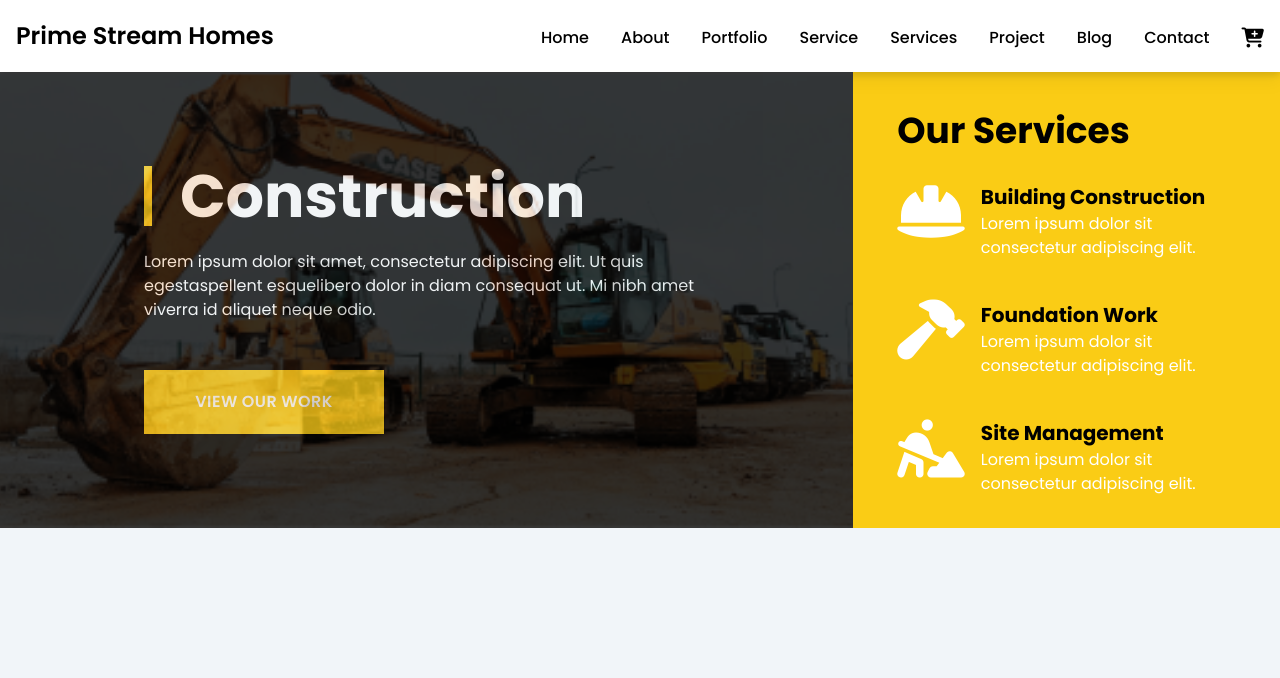
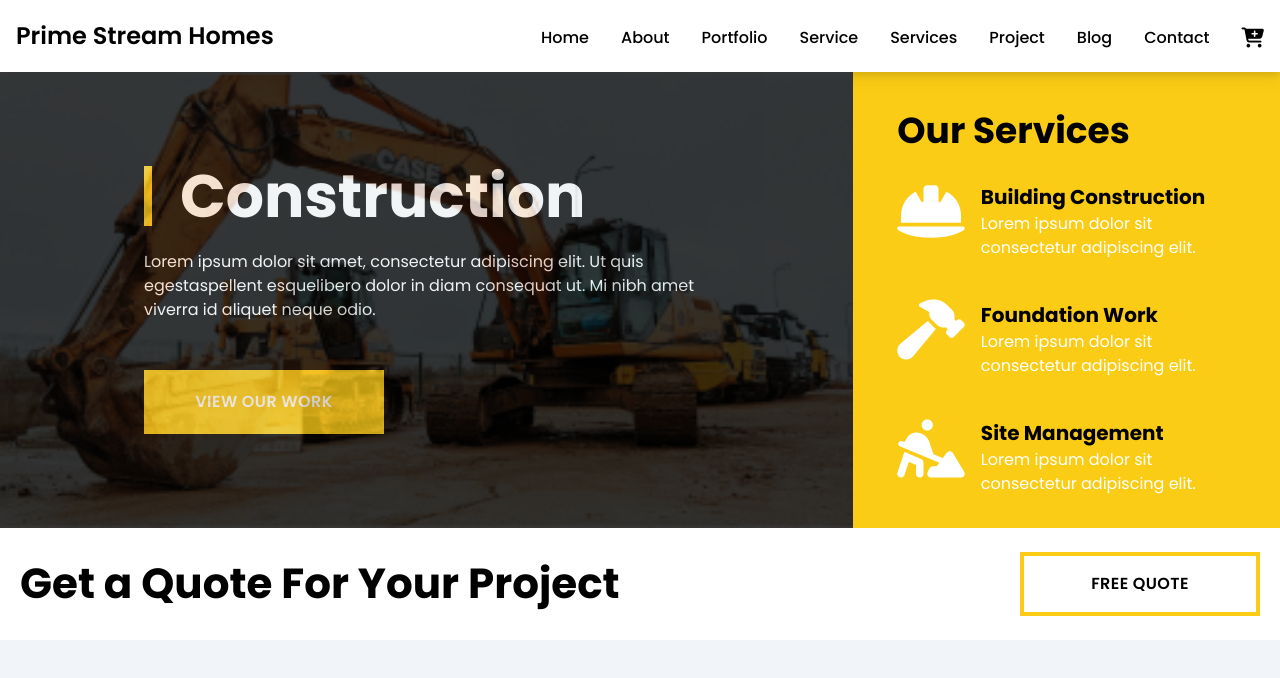
Before and after one commit to mdhamimulhaque/Prime-Stream-Homes, a website: page index.html in a window 1280 px wide. Drawn offline with Linux system fonts and the light colour scheme.

Commit message:
quote section done

```diff
--- a/index.html
+++ b/index.html
@@ -74,7 +74,7 @@
         <!-- right side -->
         <div class="banner_right col-span-12 xl:col-span-4 bg-yellow-400 px-5 lg:px-11 py-20 xl:py-8">
             <h3>Our Services</h3>
-            <div class="banner_services_area flex flex-wrap justify-between  md:flex-row mt-6 ">
+            <div class="banner_services_area flex flex-wrap justify-between md:flex-row 2xl:flex-col mt-6 ">
                 <div class="banner_service_box flex flex-col md:flex-row gap-4 mb-10">
                     <div class="icon text-6xl text-white">
                         <i class="fa-solid fa-helmet-safety"></i>
@@ -106,6 +106,16 @@
         </div>
     </section>
     <!-- top banner section end-->
+    <!-- free quote start -->
+    <section class="free_quote_area pb-6 pt-3 bg-white px-5">
+        <div class="free_quote_container container mx-auto flex flex-wrap justify-between">
+            <h2 class="mt-3">Get a Quote For Your Project</h2>
+            <button
+                class="btn mt-3 border-yellow-400 hover:bg-yellow-400 hover:text-white transition-all duration-300">FREE
+                QUOTE</button>
+        </div>
+    </section>
+    <!-- free quote end -->
 
 </body>
 
--- a/src/style.css
+++ b/src/style.css
@@ -10,7 +10,7 @@
 /* base reset */
 @layer base{
     h2{
-        font-size:3.4375rem;
+        font-size:2.625rem;
         font-weight:700;
     }
     h3{
```
Also changed, not shown: public/main.css.
